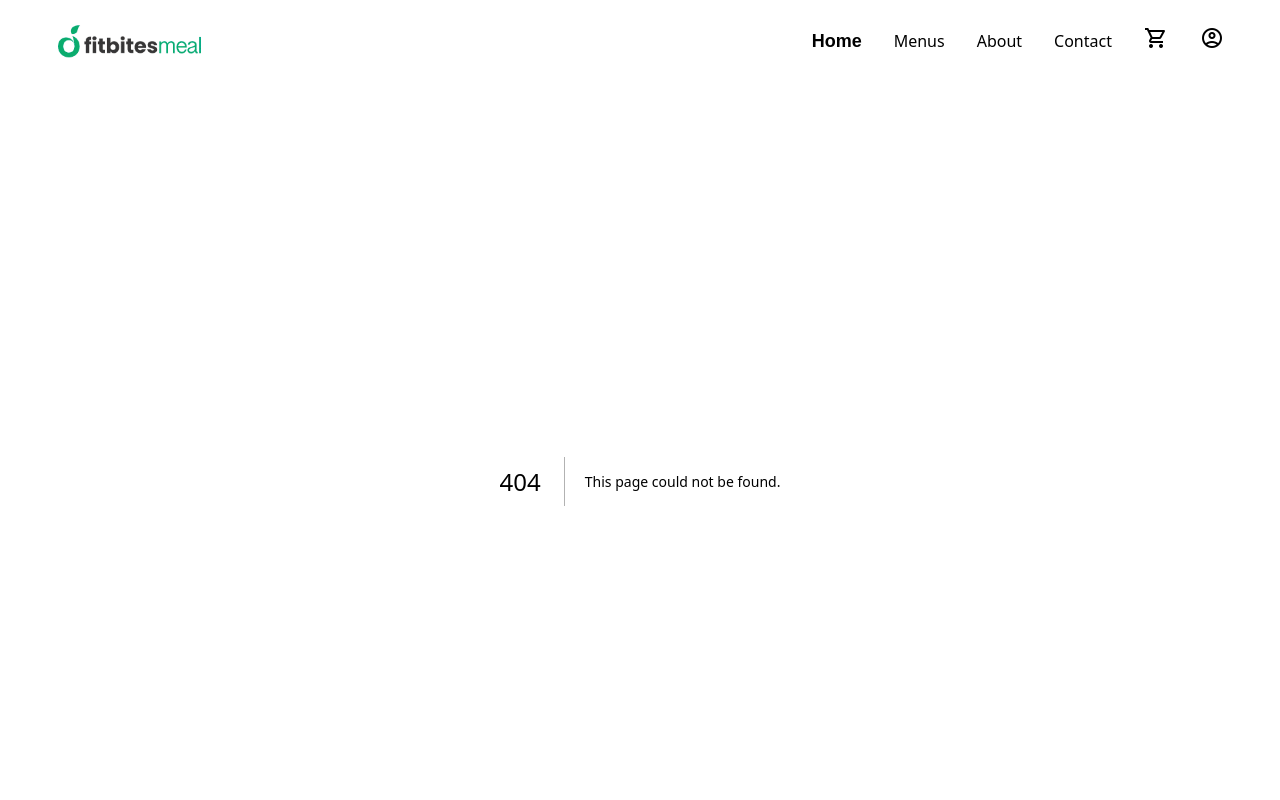
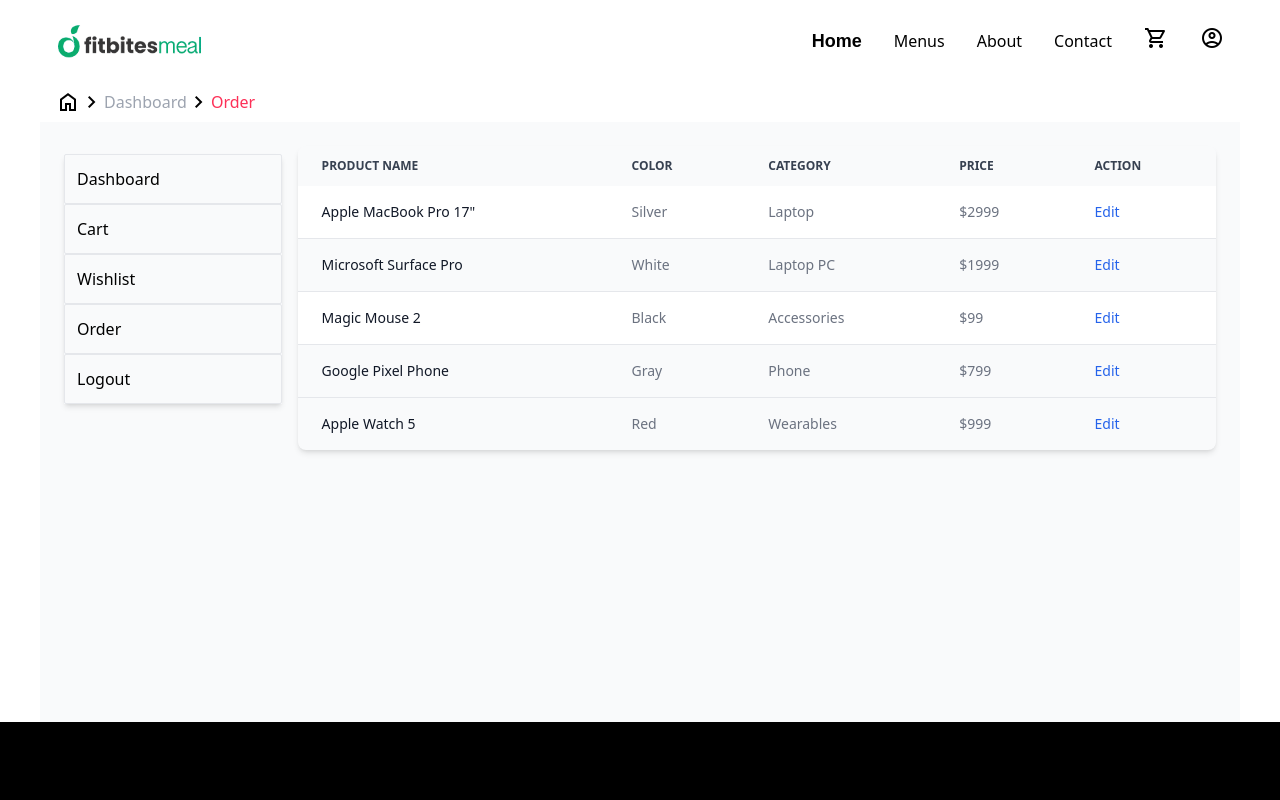
Before and after one commit to Bokhtiar/restura.com, a Next.js app: page /dashboard/wishlist in a window 1280 px wide. Before the commit this address had no page. Shown: the top 800 px of the page. Built offline with nearby package versions, Linux system fonts and the light colour scheme.

Commit message:
wishlist and dashboard desing updated

```diff
--- a/src/components/sidebar/index.tsx
+++ b/src/components/sidebar/index.tsx
@@ -3,10 +3,10 @@
 export const Sidebar: React.FC = (): JSX.Element => {
   return (
     <>
-      <ul className=" shadow-md">
+      <ul className=" shadow-md ">
         {/* dashboard */}
         <li className=" border border-gray-200 py-3 px-3 rounded-sm hover:bg-primary hover:text-white">
-          <Link href="/">Dashboard</Link>
+          <Link href="/dashboard">Dashboard</Link>
         </li>
 
         {/* cart */}
@@ -16,7 +16,7 @@
 
         {/* wishlist */}
         <li className=" border border-gray-200 py-3 px-3 rounded-sm hover:bg-primary hover:text-white">
-          <Link href="/">Wishlist</Link>
+          <Link href="/dashboard/wishlist">Wishlist</Link>
         </li>
 
         {/* order */}
--- /dev/null
+++ b/src/pages/dashboard/wishlist/index.tsx
@@ -0,0 +1,130 @@
+import { BreadCrumbs } from "@/components/breadCrumbs"
+import { Sidebar } from "@/components/sidebar"
+
+const Wishlist: React.FC = (): JSX.Element => {
+    return <>
+        <BreadCrumbs title1="Dashboard" title2="Order" />
+        <section className="container grid grid-cols-1 md:grid-cols-5 md:gap-4 md:h-[600px] bg-gray-50 p-6">
+            {/* sidebar */}
+            <div className="col-span-1 py-2">
+                <Sidebar />
+            </div>
+
+            {/* content */}
+            <div className="col-span-4">
+                <div className="relative overflow-x-auto shadow-md sm:rounded-lg">
+                    <table className="w-full text-sm text-left text-gray-500 dark:text-gray-400">
+                        <thead className="text-xs text-gray-700 uppercase bg-gray-50 dark:bg-gray-700 dark:text-gray-400">
+                            <tr>
+                                <th scope="col" className="px-6 py-3">
+                                    Product name
+                                </th>
+                                <th scope="col" className="px-6 py-3">
+                                    Color
+                                </th>
+                                <th scope="col" className="px-6 py-3">
+                                    Category
+                                </th>
+                                <th scope="col" className="px-6 py-3">
+                                    Price
+                                </th>
+                                <th scope="col" className="px-6 py-3">
+                                    Action
+                                </th>
+                            </tr>
+                        </thead>
+                        <tbody>
+                            <tr className="bg-white border-b dark:bg-gray-900 dark:border-gray-700">
+                                <th scope="row" className="px-6 py-4 font-medium text-gray-900 whitespace-nowrap dark:text-white">
+                                    Apple MacBook Pro 17"
+                                </th>
+                                <td className="px-6 py-4">
+                                    Silver
+                                </td>
+                                <td className="px-6 py-4">
+                                    Laptop
+                                </td>
+                                <td className="px-6 py-4">
+                                    $2999
+                                </td>
+                                <td className="px-6 py-4">
+                                    <a href="#" className="font-medium text-blue-600 dark:text-blue-500 hover:underline">Edit</a>
+                                </td>
+                            </tr>
+                            <tr className="border-b bg-gray-50 dark:bg-gray-800 dark:border-gray-700">
+                                <th scope="row" className="px-6 py-4 font-medium text-gray-900 whitespace-nowrap dark:text-white">
+                                    Microsoft Surface Pro
+                                </th>
+                                <td className="px-6 py-4">
+                                    White
+                                </td>
+                                <td className="px-6 py-4">
+                                    Laptop PC
+                                </td>
+                                <td className="px-6 py-4">
+                                    $1999
+                                </td>
+                                <td className="px-6 py-4">
+                                    <a href="#" className="font-medium text-blue-600 dark:text-blue-500 hover:underline">Edit</a>
+                                </td>
+                            </tr>
+                            <tr className="bg-white border-b dark:bg-gray-900 dark:border-gray-700">
+                                <th scope="row" className="px-6 py-4 font-medium text-gray-900 whitespace-nowrap dark:text-white">
+                                    Magic Mouse 2
+                                </th>
+                                <td className="px-6 py-4">
+                                    Black
+                                </td>
+                                <td className="px-6 py-4">
+                                    Accessories
+                                </td>
+                                <td className="px-6 py-4">
+                                    $99
+                                </td>
+                                <td className="px-6 py-4">
+                                    <a href="#" className="font-medium text-blue-600 dark:text-blue-500 hover:underline">Edit</a>
+                                </td>
+                            </tr>
+                            <tr className="border-b bg-gray-50 dark:bg-gray-800 dark:border-gray-700">
+                                <th scope="row" className="px-6 py-4 font-medium text-gray-900 whitespace-nowrap dark:text-white">
+                                    Google Pixel Phone
+                                </th>
+                                <td className="px-6 py-4">
+                                    Gray
+                                </td>
+                                <td className="px-6 py-4">
+                                    Phone
+                                </td>
+                                <td className="px-6 py-4">
+                                    $799
+                                </td>
+                                <td className="px-6 py-4">
+                                    <a href="#" className="font-medium text-blue-600 dark:text-blue-500 hover:underline">Edit</a>
+                                </td>
+                            </tr>
+                            <tr>
+                                <th scope="row" className="px-6 py-4 font-medium text-gray-900 whitespace-nowrap dark:text-white">
+                                    Apple Watch 5
+                                </th>
+                                <td className="px-6 py-4">
+                                    Red
+                                </td>
+                                <td className="px-6 py-4">
+                                    Wearables
+                                </td>
+                                <td className="px-6 py-4">
+                                    $999
+                                </td>
+                                <td className="px-6 py-4">
+                                    <a href="#" className="font-medium text-blue-600 dark:text-blue-500 hover:underline">Edit</a>
+                                </td>
+                            </tr>
+                        </tbody>
+                    </table>
+                </div>
+
+            </div>
+        </section>
+    </>
+}
+export default Wishlist
```
